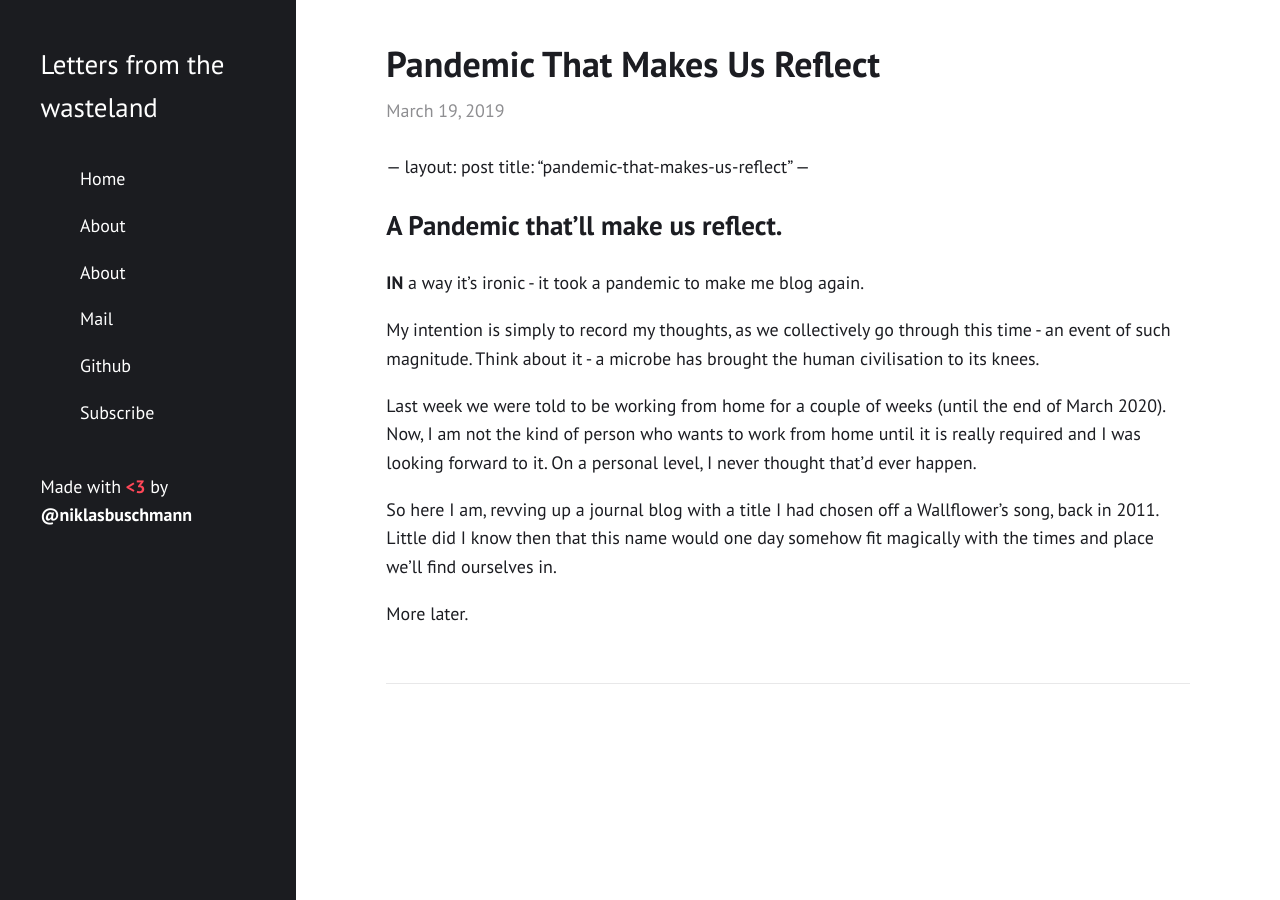
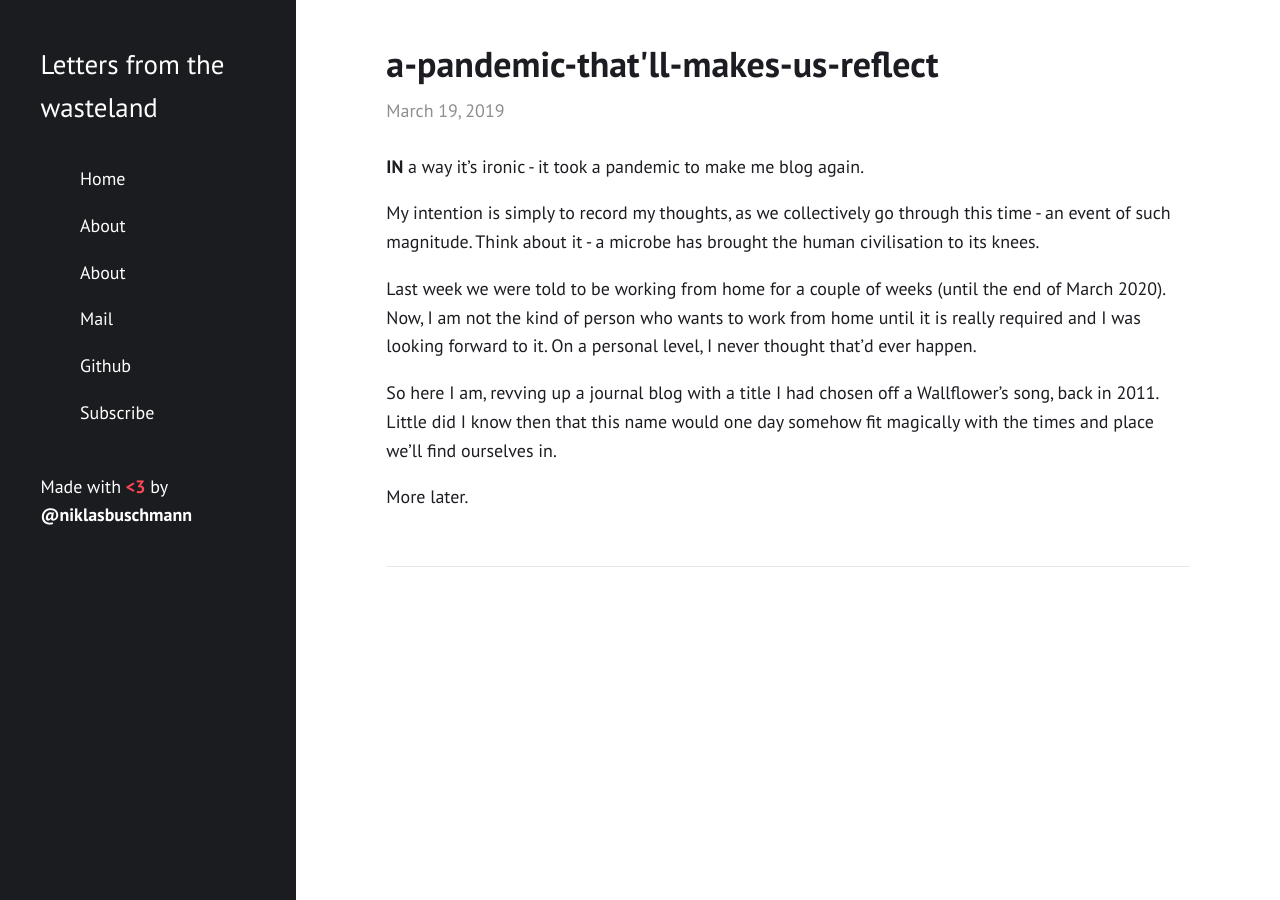
Before and after one commit to adityeah/adityeah.github.io, a Jekyll site: the page built from _posts/2019-03-19-pandemic-that-makes-us-reflect.md, in a window 1280 px wide. Built offline with Jekyll 4.4.1, drawn with Linux system fonts in a browser that asks for light colours; our own code applies the rules of GitHub Pages for plain Markdown files.

Commit message:
post update

```diff
--- a/_posts/2019-03-19-pandemic-that-makes-us-reflect.md
+++ b/_posts/2019-03-19-pandemic-that-makes-us-reflect.md
@@ -1,5 +1,7 @@
----  layout:  post  title:  "pandemic-that-makes-us-reflect"  ---
-# A Pandemic that'll make us reflect.
+---
+layout:  post
+title:  "a-pandemic-that'll-makes-us-reflect"
+---
 
 **IN** a way it's ironic - it took a pandemic to make me blog again.
 
```
